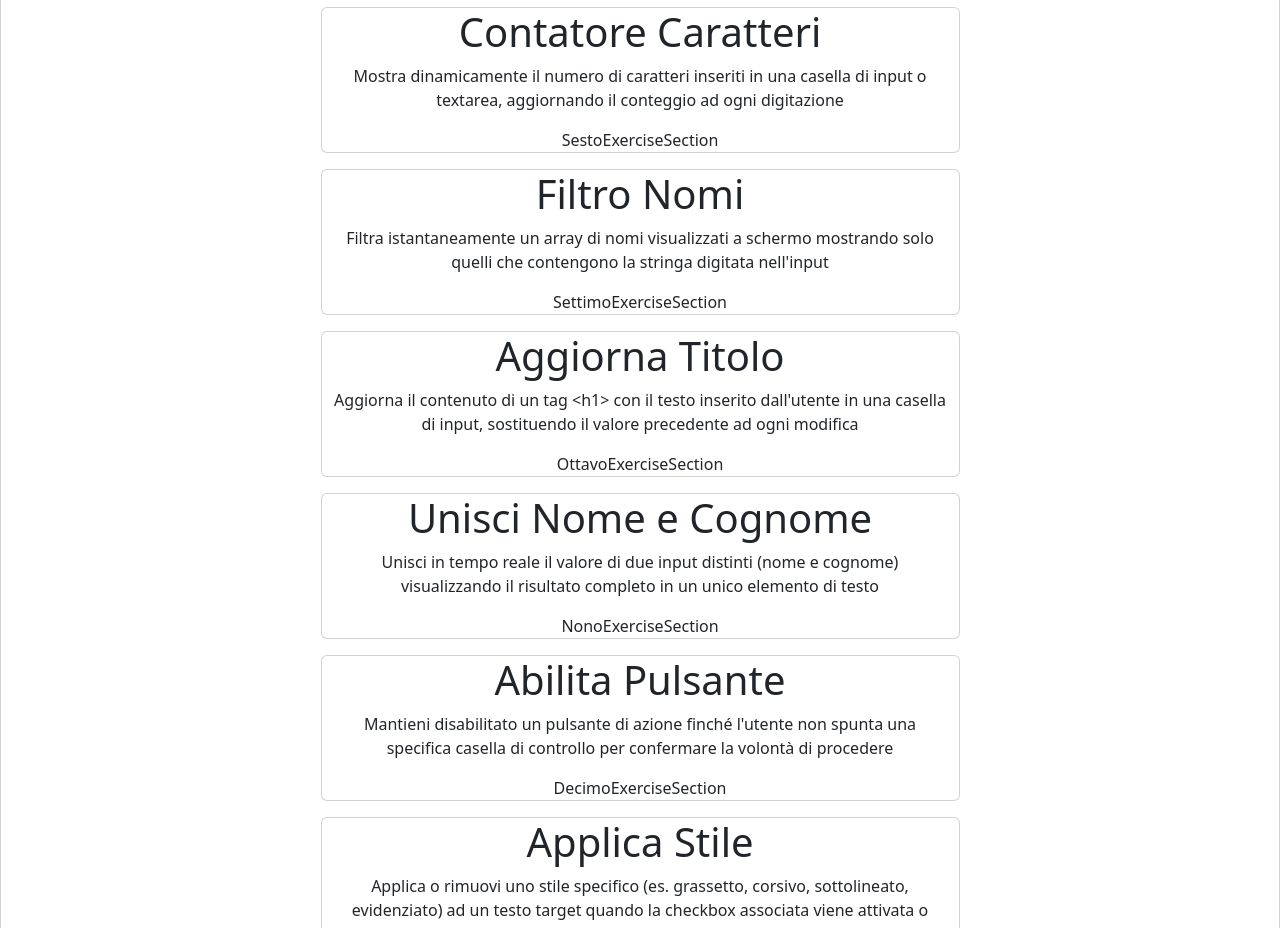
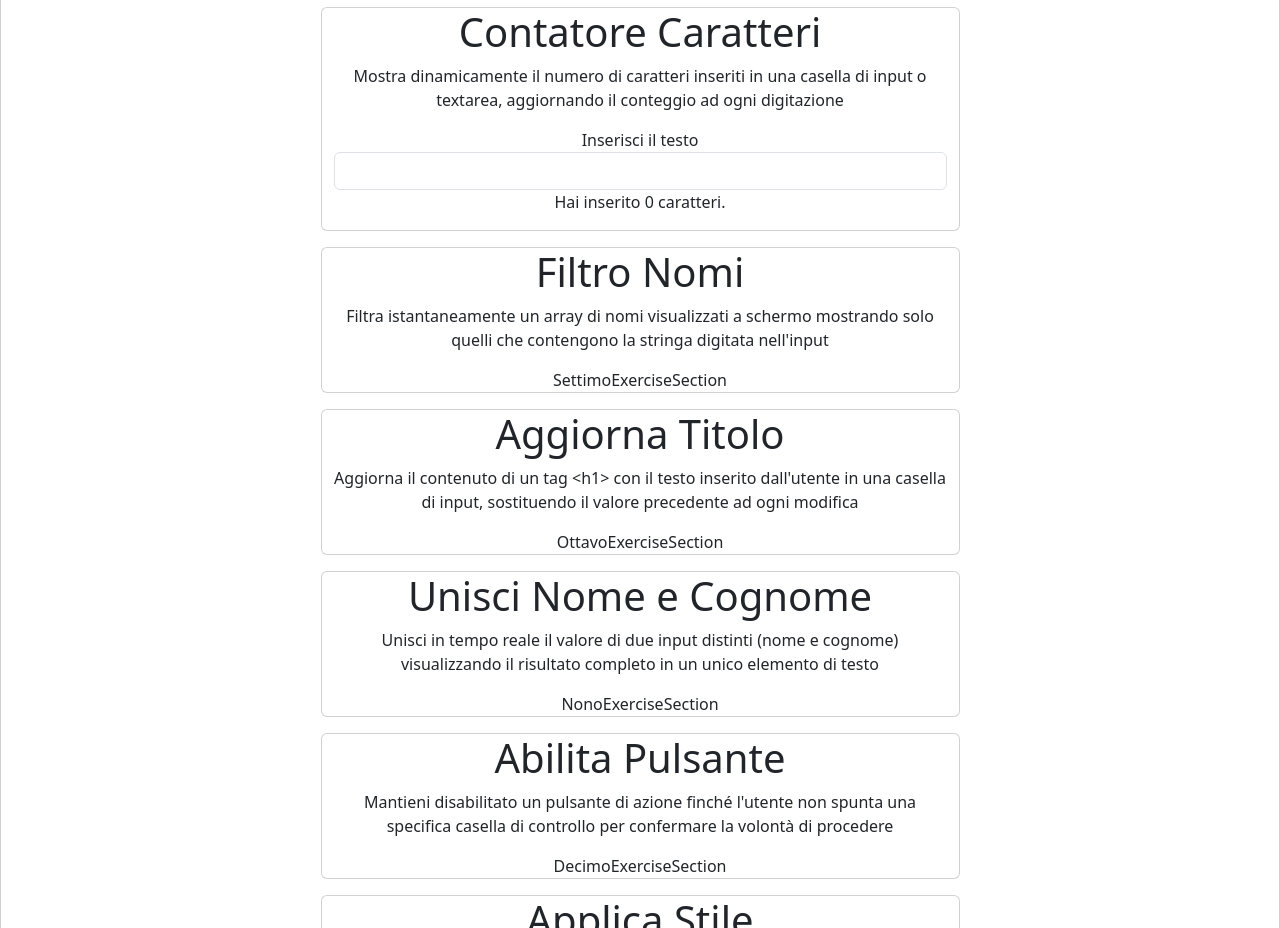
Before and after one commit to alice-rovere/react-binding, a React (Vite) app: page / in a window 1280 px wide. Shown: the part 1660-2588 px from the top of the page. Built offline with nearby package versions, Linux system fonts and the light colour scheme.

Commit message:
Aggiunta logica per esercizio 6

```diff
--- a/src/ui/SestoExerciseSection.jsx
+++ b/src/ui/SestoExerciseSection.jsx
@@ -1,3 +1,21 @@
+import { useState } from "react";
 export default function SestoExerciseSection() {
-  return <div>SestoExerciseSection</div>;
+  const [input, setInput] = useState("");
+
+  return (
+    <div>
+      <label htmlFor="inputText" className="form-checked-label">
+        Inserisci il testo
+      </label>
+      <input
+        id="inputText"
+        className="form-control"
+        value={input}
+        onChange={(e) => setInput(e.target.value)}
+      ></input>
+      <div>
+        <p>Hai inserito {input.length} caratteri.</p>
+      </div>
+    </div>
+  );
 }
```
